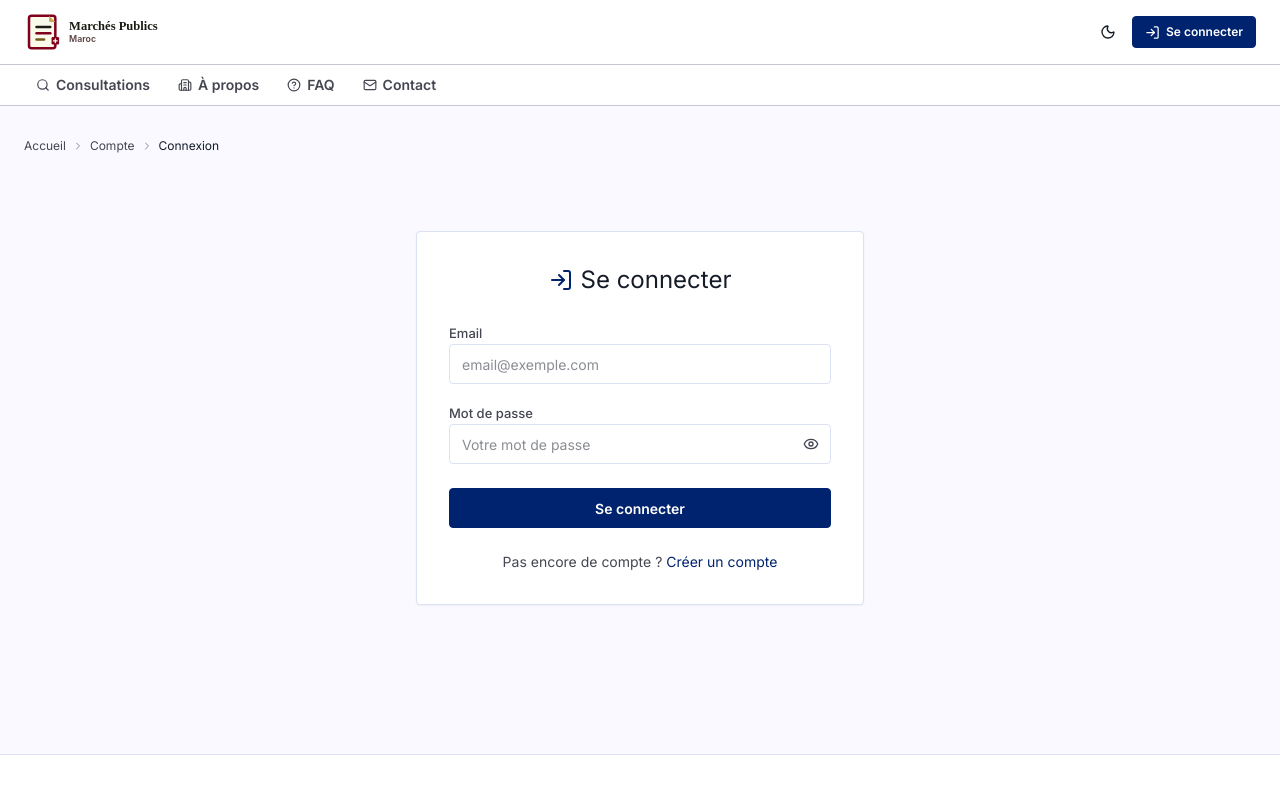
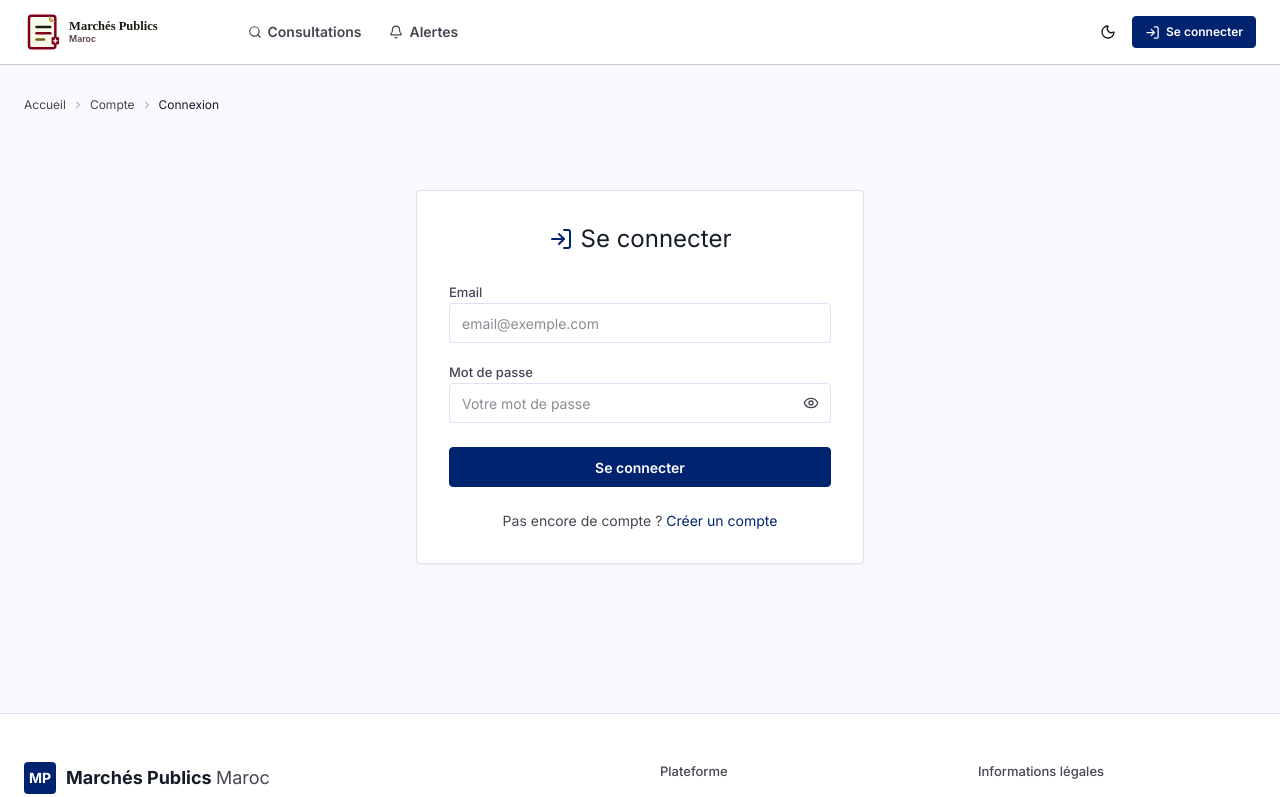
Before and after one commit to mkroze/public_market_annonce, a React (Vite) app in the folder frontend/: page /login in a window 1280 px wide. Shown: the top 797 px of the page. Built offline with nearby package versions, Linux system fonts and the light colour scheme.

Commit message:
fix: move core nav links to top bar

```diff
--- a/frontend/src/components/Navbar.tsx
+++ b/frontend/src/components/Navbar.tsx
@@ -1,5 +1,5 @@
 import { Link, useLocation, useNavigate } from "react-router-dom";
-import { Building2, CircleHelp, Mail, Search, Menu, Sun, Moon, LogIn, LogOut, UserRound, Bell } from "lucide-react";
+import { Search, Menu, Sun, Moon, LogIn, LogOut, UserRound, Bell } from "lucide-react";
 import { useState, useEffect } from "react";
 import { useAuth } from "../lib/auth";
 import logoFull from "../assets/logo-full.svg";
@@ -28,10 +28,8 @@ export default function Navbar() {
   }, [dark]);
 
   const navLinks = [
-    { to: "/tenders", label: "Consultations", icon: Search, protected: true },
-    { to: "/about", label: "À propos", icon: Building2 },
-    { to: "/faq", label: "FAQ", icon: CircleHelp },
-    { to: "/contact", label: "Contact", icon: Mail },
+    { to: "/tenders", label: "Consultations", icon: Search },
+    { to: "/alerts", label: "Alertes", icon: Bell },
   ];
 
   const isActive = (path: string) =>
@@ -49,6 +47,26 @@ export default function Navbar() {
           />
         </Link>
 
+        <nav className="ml-6 hidden flex-1 items-center gap-1 md:flex" aria-label="Navigation principale">
+          {navLinks.map((l) => {
+            const active = isActive(l.to);
+            return (
+              <Link
+                key={l.to}
+                to={l.to}
+                className={`inline-flex h-10 items-center gap-1.5 rounded px-3 text-sm font-semibold transition-colors motion-reduce:transition-none ${
+                  active
+                    ? "bg-[var(--color-primary-soft)] text-[var(--color-primary)]"
+                    : "text-[var(--color-muted)] hover:bg-[var(--color-surface-muted)] hover:text-[var(--color-ink)]"
+                }`}
+              >
+                <l.icon size={14} />
+                {l.label}
+              </Link>
+            );
+          })}
+        </nav>
+
         <div className="flex shrink-0 items-center gap-1.5 sm:gap-2">
           <button
             onClick={() => setDark((d) => !d)}
@@ -60,22 +78,6 @@ export default function Navbar() {
           </button>
 
           {/* Auth — desktop */}
-          {user && (
-            <div className="hidden md:block">
-              <Link
-                to="/alerts"
-                className={`btn btn-ghost btn-sm btn-square rounded border border-[var(--color-border-subtle)] ${
-                  isActive("/alerts")
-                    ? "bg-[var(--color-primary-soft)] text-[var(--color-primary)]"
-                    : "text-[var(--color-muted)] hover:text-[var(--color-primary)] hover:bg-[var(--color-surface-muted)]"
-                }`}
-                aria-label="Mes alertes"
-                title="Mes alertes"
-              >
-                <Bell size={17} />
-              </Link>
-            </div>
-          )}
           {user ? (
             <div className="dropdown dropdown-end hidden md:block">
               <div
@@ -95,15 +97,6 @@ export default function Navbar() {
                   {user.email}
                 </li>
                 <li>
-                  <Link
-                    to="/alerts"
-                    className={`text-sm ${isActive("/alerts") ? "font-semibold text-[var(--color-primary)]" : ""}`}
-                  >
-                    <Bell size={14} />
-                    Mes alertes
-                  </Link>
-                </li>
-                <li>
                   <button type="button" onClick={handleLogout} className="text-sm">
                     <LogOut size={14} />
                     Se déconnecter
@@ -116,19 +109,6 @@ export default function Navbar() {
               <LogIn size={15} />
               Se connecter
             </Link>
-          )}
-
-          {user && (
-            <div className="md:hidden">
-              <Link
-                to="/alerts"
-                className="btn btn-ghost btn-sm btn-square rounded text-[var(--color-primary)]"
-                aria-label="Mes alertes"
-                title="Mes alertes"
-              >
-                <Bell size={18} />
-              </Link>
-            </div>
           )}
 
           {/* Mobile menu */}
@@ -158,15 +138,6 @@ export default function Navbar() {
                     {user.email}
                   </li>
                   <li>
-                    <Link
-                      to="/alerts"
-                      className={`text-sm ${isActive("/alerts") ? "font-semibold text-[var(--color-primary)]" : ""}`}
-                    >
-                      <Bell size={14} />
-                      Mes alertes
-                    </Link>
-                  </li>
-                  <li>
                     <button type="button" onClick={handleLogout} className="text-sm">
                       <LogOut size={14} />
                       Se déconnecter
@@ -188,31 +159,6 @@ export default function Navbar() {
           </div>
         </div>
       </div>
-
-      {/* Bottom nav — main links */}
-      <nav className="hidden border-t border-[var(--color-border)] bg-[var(--color-surface)] md:block">
-        <div className="mx-auto max-w-[1440px] overflow-x-auto px-4 sm:px-6">
-          <div className="flex items-center gap-1 min-w-max">
-            {navLinks.map((l) => {
-              const active = isActive(l.to);
-              return (
-                <Link
-                  key={l.to}
-                  to={l.to}
-                  className={`inline-flex h-10 items-center gap-1.5 rounded px-3 text-sm font-semibold transition-colors motion-reduce:transition-none ${
-                    active
-                      ? "bg-[var(--color-primary-soft)] text-[var(--color-primary)]"
-                      : "text-[var(--color-muted)] hover:bg-[var(--color-surface-muted)] hover:text-[var(--color-ink)]"
-                  }`}
-                >
-                  <l.icon size={14} />
-                  {l.label}
-                </Link>
-              );
-            })}
-          </div>
-        </div>
-      </nav>
     </header>
   );
 }
```
